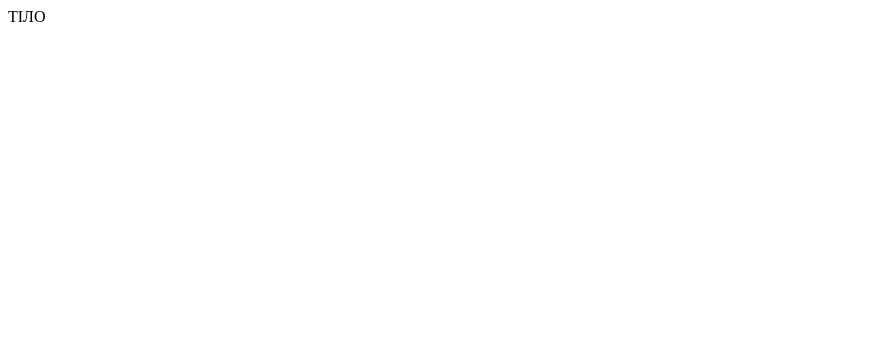
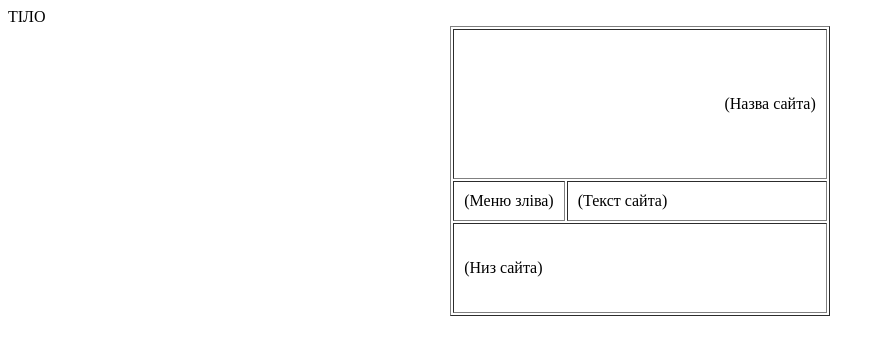
Before and after one commit to irina4646/irina4646.github.io, a plain HTML site: page index.html in a window 1280 px wide. Shown: the whole page, without its empty margins (0-885 px from the left). Drawn offline with Linux system fonts and the light colour scheme.

Commit message:
04 - Створила Каркас сайта

```diff
--- a/index.html
+++ b/index.html
@@ -7,6 +7,18 @@
 
  <body backround="images/bg.jpg">
     ТІЛО
+    <table border="1" align="center" cellpadding="10">
+        <tr>
+            <td colspan="2" height="150" align="right"> (Назва сайта) </td>
+        </tr>
+        <tr>
+            <td width="30%" valign="top"> (Меню зліва) </td>
+            <td width="70%"> (Текст сайта) </td>
+        </tr>
+        <tr>
+            <td colspan="2" valign="middle" height="90"> (Низ сайта) </td>
+        </tr>
+    </table>
  </body>
 
 </HTML>
```
